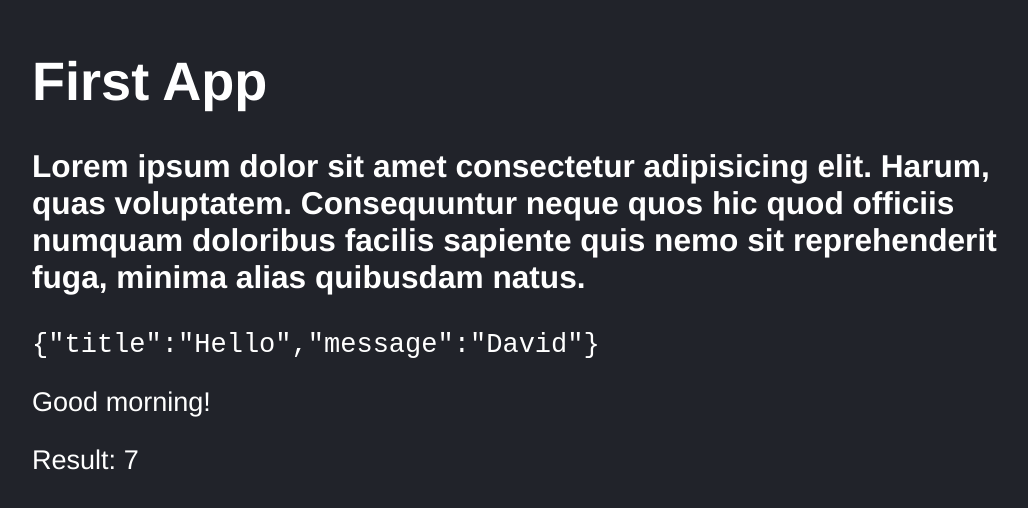
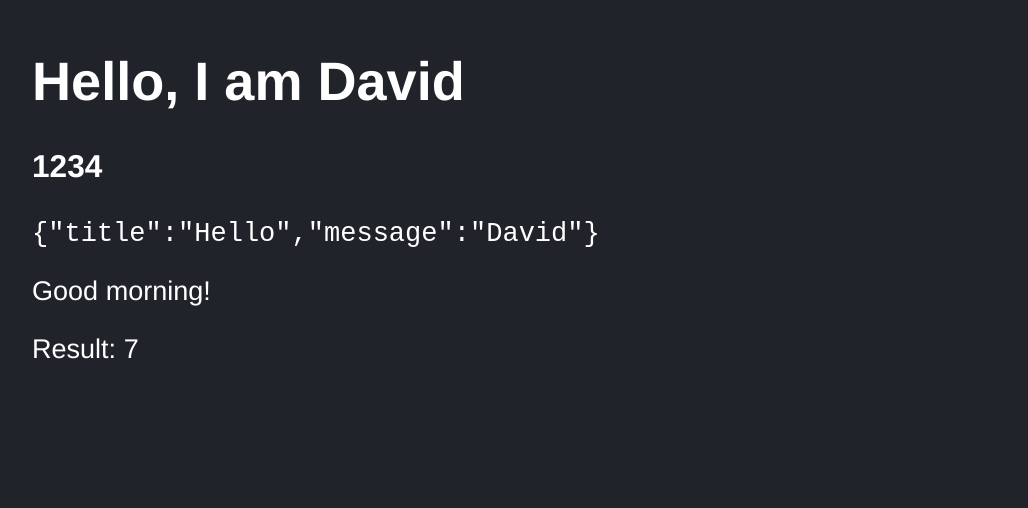
Before and after one commit to toledodavid/react-03-counter-app-vite, a React (Vite) app: page / in a window 1280 px wide. Shown: the part 134-642 px from the top of the page, without its empty margins (116-1144 px from the left). Built offline with nearby package versions, Linux system fonts and the light colour scheme.

Commit message:
Send props to FirstApp Component

```diff
--- a/src/FirstApp.jsx
+++ b/src/FirstApp.jsx
@@ -9,11 +9,11 @@ const greeting = () => (<p>Good morning!</p>);
 
 const getResult = (a, b) => a + b;
 
-export const FirstApp = () => {
+export const FirstApp = ({title, subtitle}) => {
   return (
     <>
-      <h1>First App</h1>
-      <h3>Lorem ipsum dolor sit amet consectetur adipisicing elit. Harum, quas voluptatem. Consequuntur neque quos hic quod officiis numquam doloribus facilis sapiente quis nemo sit reprehenderit fuga, minima alias quibusdam natus.</h3>
+      <h1>{title}</h1>
+      <h3>{subtitle}</h3>
 
       <code>{JSON.stringify(newMessage)}</code>
 
--- a/src/main.jsx
+++ b/src/main.jsx
@@ -8,6 +8,6 @@ import './styles.css';
 
 ReactDOM.createRoot(document.getElementById('root')).render(
   <React.StrictMode>
-    <FirstApp />
+    <FirstApp title='Hello, I am David' subtitle={1234} />
   </React.StrictMode>
 )
```
